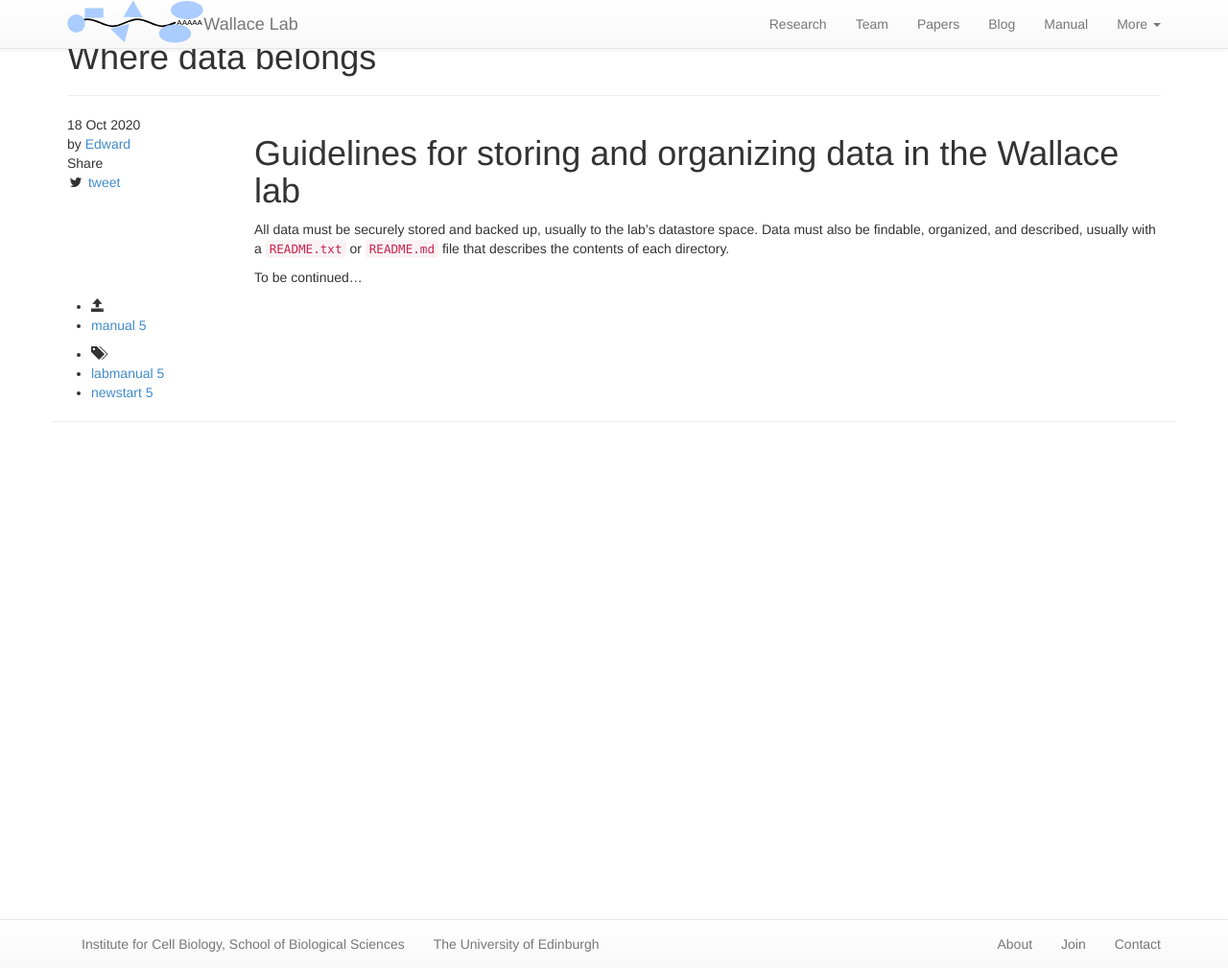
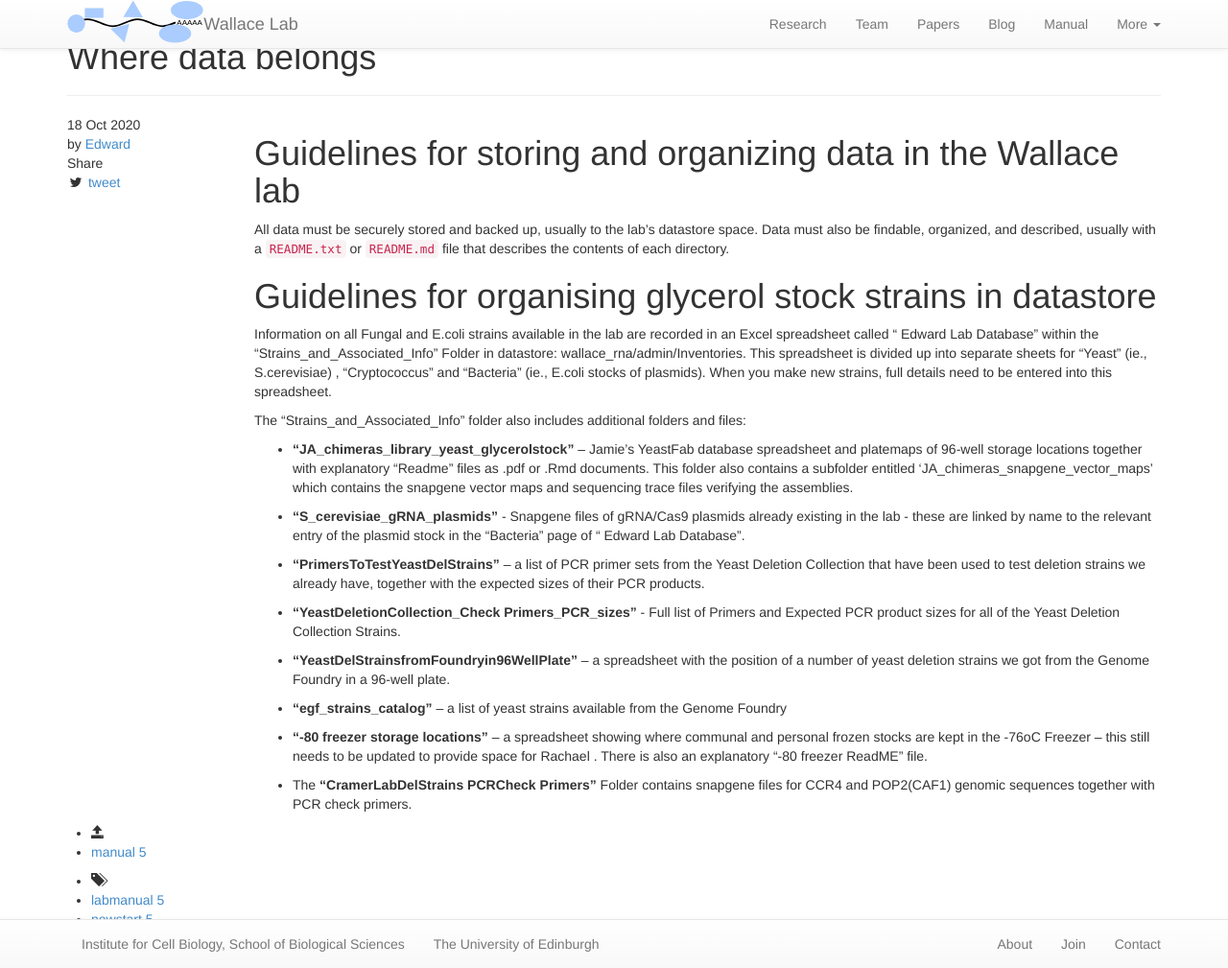
Before and after one commit to swinterbourne/ewallace.github.io, a Jekyll site: the page built from manual/_posts/2020-10-18-where-data-belongs.md, in a window 1280 px wide and 1009 px high. Shown: the whole window at 96% size. Built offline with Jekyll 4.4.1, drawn with Linux system fonts in a browser that asks for light colours; nearby versions of some CDN libraries.

Commit message:
Where data belongs page (#51)
* Update 2020-10-18-where-data-belongs.md

Added section on organising glycerol stocks in datastore (written by Rosey)

* Updated JA_chimeras library description

```diff
--- a/manual/_posts/2020-10-18-where-data-belongs.md
+++ b/manual/_posts/2020-10-18-where-data-belongs.md
@@ -13,4 +13,24 @@ tags: [labmanual, newstart]
 All data must be securely stored and backed up, usually to the lab's datastore space.
 Data must also be findable, organized, and described, usually with a `README.txt` or `README.md` file that describes the contents of each directory.
 
-To be continued...
+
+# Guidelines for organising glycerol stock strains in datastore
+Information on all Fungal and E.coli strains available in the lab are recorded in an Excel spreadsheet called “ Edward Lab Database” within the “Strains_and_Associated_Info” Folder in datastore: wallace_rna/admin/Inventories. This spreadsheet is divided up into separate sheets for “Yeast” (ie., S.cerevisiae) , “Cryptococcus” and “Bacteria” (ie., E.coli stocks of plasmids). When you make new strains, full details need to be entered into this spreadsheet.
+
+The “Strains_and_Associated_Info” folder also includes additional folders and files:
+
+- **“JA_chimeras_library_yeast_glycerolstock”** – Jamie’s YeastFab database spreadsheet and platemaps of 96-well storage locations together with explanatory “Readme” files as .pdf or .Rmd documents. This folder also contains a subfolder entitled 'JA_chimeras_snapgene_vector_maps' which contains the snapgene vector maps and sequencing trace files verifying the assemblies.
+
+- **“S_cerevisiae_gRNA_plasmids”** -  Snapgene files of gRNA/Cas9 plasmids already existing in the lab - these are linked by name to the relevant entry of the plasmid stock in the “Bacteria” page of “ Edward Lab Database”.
+
+- **“PrimersToTestYeastDelStrains”** – a list of PCR primer sets from the Yeast Deletion Collection that have been used to test deletion strains we already have, together with the expected sizes of their PCR products.
+
+- **“YeastDeletionCollection_Check Primers_PCR_sizes”** - Full list of Primers and Expected PCR product sizes for all of the Yeast Deletion Collection Strains.
+
+- **“YeastDelStrainsfromFoundryin96WellPlate”** – a spreadsheet with the position of a number of yeast deletion strains we got from the Genome Foundry in a 96-well plate.
+
+- **“egf_strains_catalog”** – a list of yeast strains available from the Genome Foundry
+
+- **“-80 freezer storage locations”** – a spreadsheet showing where communal and personal frozen stocks are kept in the -76oC Freezer – this still needs to be updated to provide space for Rachael . There is also an explanatory “-80 freezer ReadME” file.
+
+- The **“CramerLabDelStrains PCRCheck Primers”** Folder contains snapgene files for CCR4 and POP2(CAF1) genomic sequences together with PCR check primers.
```
